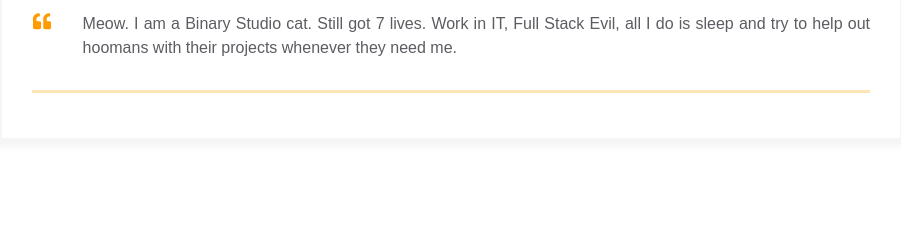
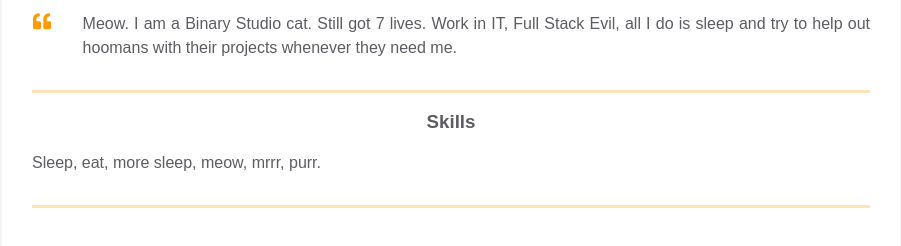
Before and after one commit to Alproga/homepage, a plain HTML site: page index.html in a window 1280 px wide. Shown: the part 338-584 px from the top of the page, without its empty margins (189-1090 px from the left). Drawn offline with Linux system fonts and the light colour scheme.

Commit message:
Added skills block

```diff
--- a/index.html
+++ b/index.html
@@ -72,8 +72,18 @@
 				</div>
 			  </div>
 			</div>
+
+		  <!--Skills block-->
+		  <div class="container">
+			  <div class="resume__block">
+				<div class="skills">
+				  <h3 class="skills__header">Skills</h3>
+				  <p class="skills__text">Sleep, eat, more sleep, meow, mrrr, purr. </p>
+				</div>
+			  </div>
+		</div>
+
 		  </div>
-
 	</main>
 
 	  <!--Contact info items example should be place inside the contact-info__block-->
```
